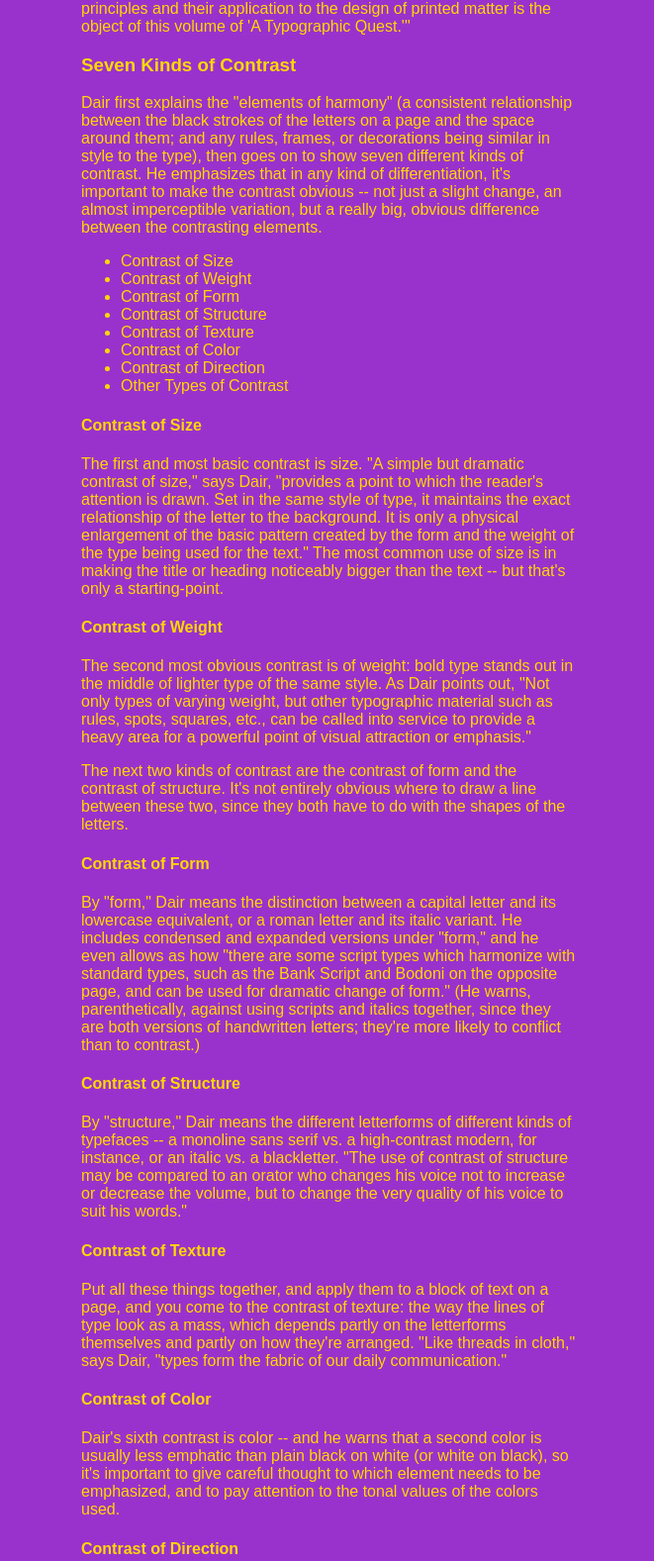
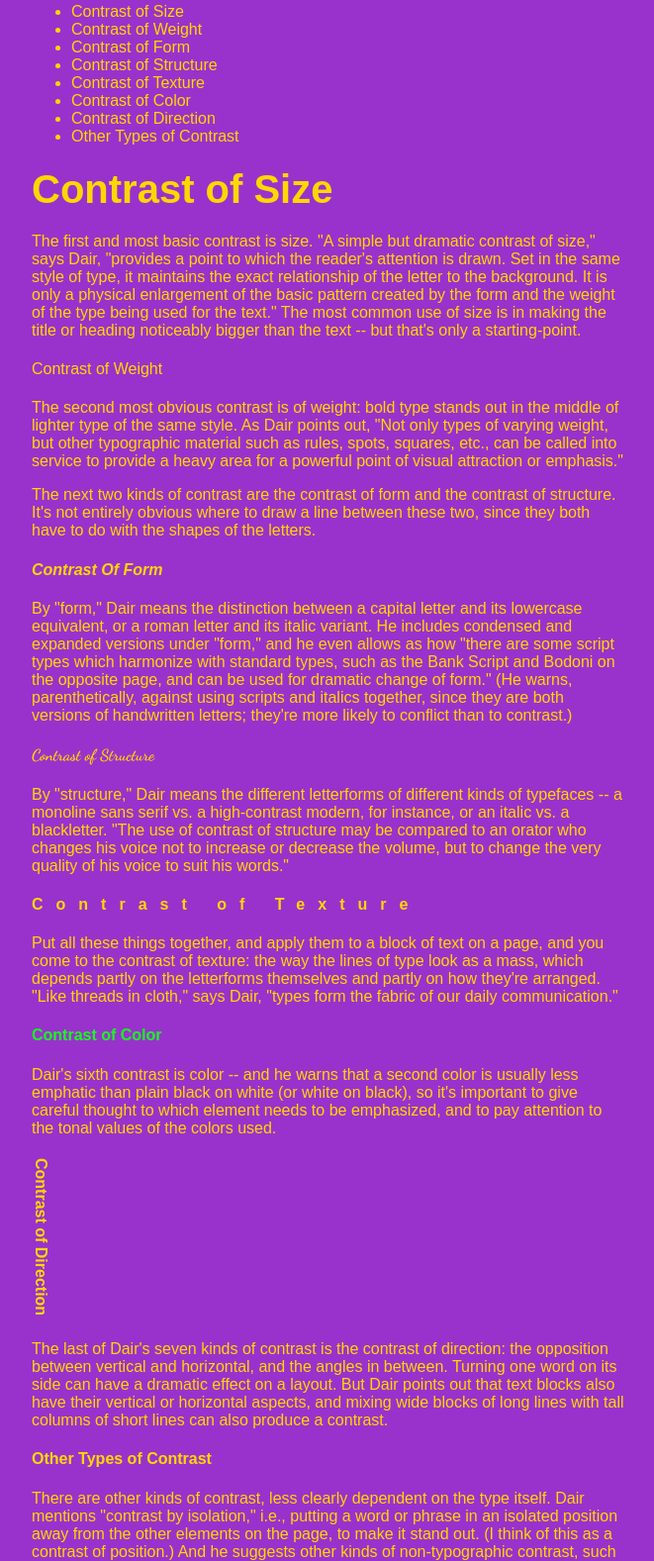
Before and after one commit to Lalalelelo/seven-principles, a plain HTML site: page index.html in a window 1280 px wide. Shown: the part 1868-3445 px from the top of the page at 99% size, without its empty margins (308-969 px from the left). Drawn offline with Linux system fonts and the light colour scheme; a web font is replaced by a local one.

Commit message:
changed contrasts and some spacing

```diff
--- a/index.html
+++ b/index.html
@@ -4,9 +4,15 @@
 <head>
     <title>Seven Principles of Typographic Contrast</title>
     <link rel="stylesheet" href="styles.css">
+
     <link rel="preconnect" href="https://fonts.googleapis.com">
     <link rel="preconnect" href="https://fonts.gstatic.com" crossorigin>
     <link href="https://fonts.googleapis.com/css2?family=MuseoModerno:ital,wght@0,100..900;1,100..900&display=swap" rel="stylesheet">
+
+    <link rel="preconnect" href="https://fonts.googleapis.com">
+    <link rel="preconnect" href="https://fonts.gstatic.com" crossorigin>
+    <link href="https://fonts.googleapis.com/css2?family=Dancing+Script:wght@400..700&family=Roboto+Slab:wght@100..900&display=swap" rel="stylesheet">
+
     <meta name="viewport" content="width=device-width, initial-scale=1.0">
 </head>
 <body>
@@ -51,33 +57,53 @@
 </ul>
 
 
-<h4>Contrast of Size</h4>
+<h4>
+    <size>Contrast of Size</size>
+
+    </h4>
 
 <p>The first and most basic contrast is size. "A simple but dramatic contrast of size," says Dair, "provides a point to which the reader's attention is drawn. Set in the same style of type, it maintains the exact relationship of the letter to the background. It is only a physical enlargement of the basic pattern created by the form and the weight of the type being used for the text." The most common use of size is in making the title or heading noticeably bigger than the text -- but that's only a starting-point.</p>
 
-<h4>Contrast of Weight</h4>
+<h4>
+    <weight>Contrast of Weight</weight>
+
+    </h4>
 
 <p>The second most obvious contrast is of weight: bold type stands out in the middle of lighter type of the same style. As Dair points out, "Not only types of varying weight, but other typographic material such as rules, spots, squares, etc., can be called into service to provide a heavy area for a powerful point of visual attraction or emphasis."</p>
 
 <p>The next two kinds of contrast are the contrast of form and the contrast of structure. It's not entirely obvious where to draw a line between these two, since they both have to do with the shapes of the letters.</p>
 
-<h4>Contrast of Form</h4>
+<h4>
+    <formm> Contrast of Form</formm>
+
+    </h4>
 
 <p>By "form," Dair means the distinction between a capital letter and its lowercase equivalent, or a roman letter and its italic variant. He includes condensed and expanded versions under "form," and he even allows as how "there are some script types which harmonize with standard types, such as the Bank Script and Bodoni on the opposite page, and can be used for dramatic change of form." (He warns, parenthetically, against using scripts and italics together, since they are both versions of handwritten letters; they're more likely to conflict than to contrast.)</p>
 
-<h4>Contrast of Structure</h4>
+<h4>
+    <struct>Contrast of Structure</struct>
+
+    </h4>
 
 <p>By "structure," Dair means the different letterforms of different kinds of typefaces -- a monoline sans serif vs. a high-contrast modern, for instance, or an italic vs. a blackletter. "The use of contrast of structure may be compared to an orator who changes his voice not to increase or decrease the volume, but to change the very quality of his voice to suit his words."</p>
 
-<h4>Contrast of Texture</h4>
+<h4>
+    <texture>Contrast of Texture</texture>
+
+    </h4>
 
 <p>Put all these things together, and apply them to a block of text on a page, and you come to the contrast of texture: the way the lines of type look as a mass, which depends partly on the letterforms themselves and partly on how they're arranged. "Like threads in cloth," says Dair, "types form the fabric of our daily communication."</p>
 
-<h4>Contrast of Color</h4>
+<h4>
+    <color>Contrast of Color</color>
+    </h4>
 
 <p>Dair's sixth contrast is color -- and he warns that a second color is usually less emphatic than plain black on white (or white on black), so it's important to give careful thought to which element needs to be emphasized, and to pay attention to the tonal values of the colors used.</p>
 
-<h4>Contrast of Direction</h4>
+<h4>
+    <direct>Contrast of Direction</direct>
+
+    </h4>
 
 <p>The last of Dair's seven kinds of contrast is the contrast of direction: the opposition between vertical and horizontal, and the angles in between. Turning one word on its side can have a dramatic effect on a layout. But Dair points out that text blocks also have their vertical or horizontal aspects, and mixing wide blocks of long lines with tall columns of short lines can also produce a contrast.</p>
 
--- a/styles.css
+++ b/styles.css
@@ -1,10 +1,11 @@
 body {
     background-color: darkorchid;
     color: gold;
-    max-width: 500px;
+    max-width: 600px;
     margin-left: auto;
     margin-right: auto;
     font-family: "MuseoModerno", sans-serif;
+    padding: 0% 10%;
 }
 
 h1 {
@@ -17,11 +18,12 @@ h2 {
     font-weight: 600;
     text-transform: uppercase;
     background-color: darkmagenta;
-    padding: 20px 30px 40px;
+    padding: 20px 30px 20px;
     border-width: 10px;
     border-style: ridge;
     border-radius: 70px 0px;
-    margin-bottom: 64px;
+    margin-bottom: 30px;
+    margin-top: 30px;
 }
 
 a {
@@ -51,3 +53,32 @@ a:hover {
     display: block;
     margin-top: 40px;
 }
+
+size {
+    font-size: 40px;
+}
+
+weight {
+    font-weight: 10;
+}
+
+formm {
+    font-style: italic;
+    text-transform: capitalize;
+}
+
+struct {
+    font-family: "Dancing Script", cursive;
+}
+
+texture {
+    letter-spacing: 13px;
+}
+
+color {
+    color: rgb(20, 255, 28);
+}
+
+direct {
+writing-mode: vertical-lr;
+}
```
